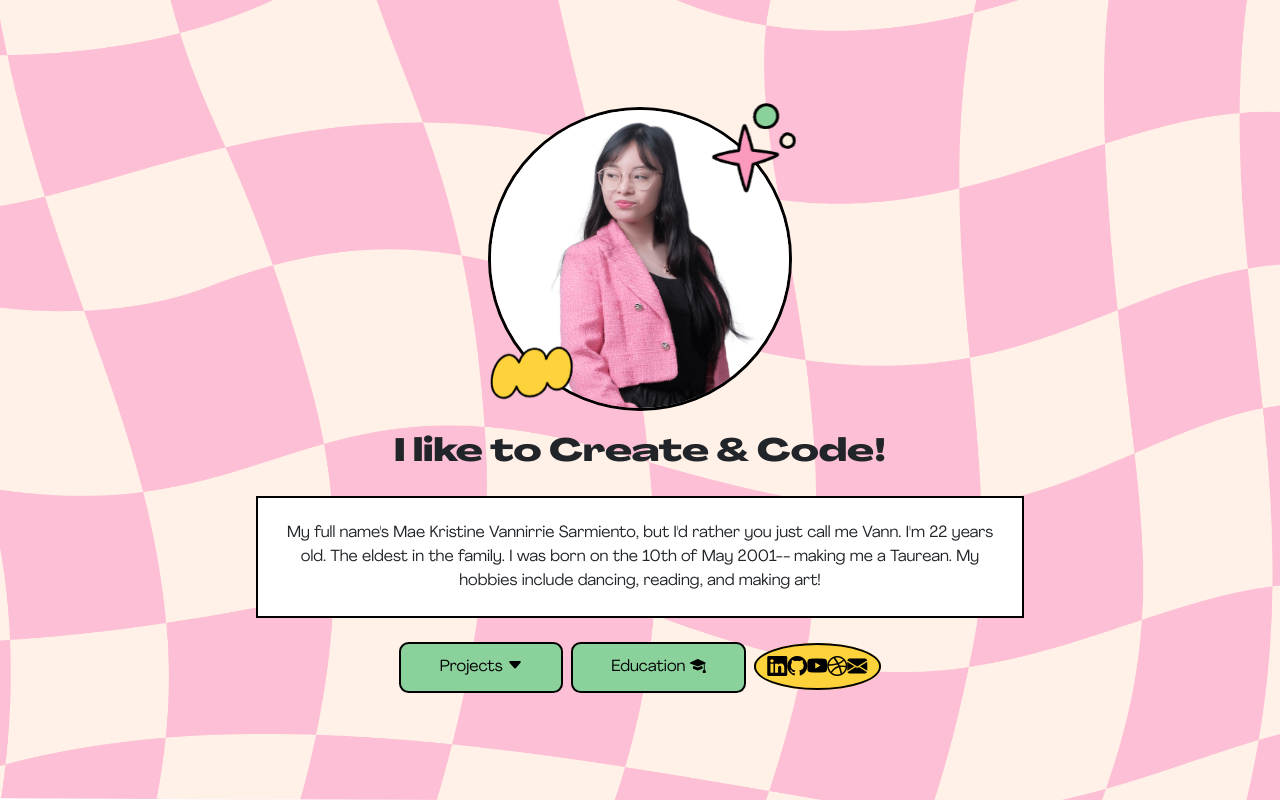
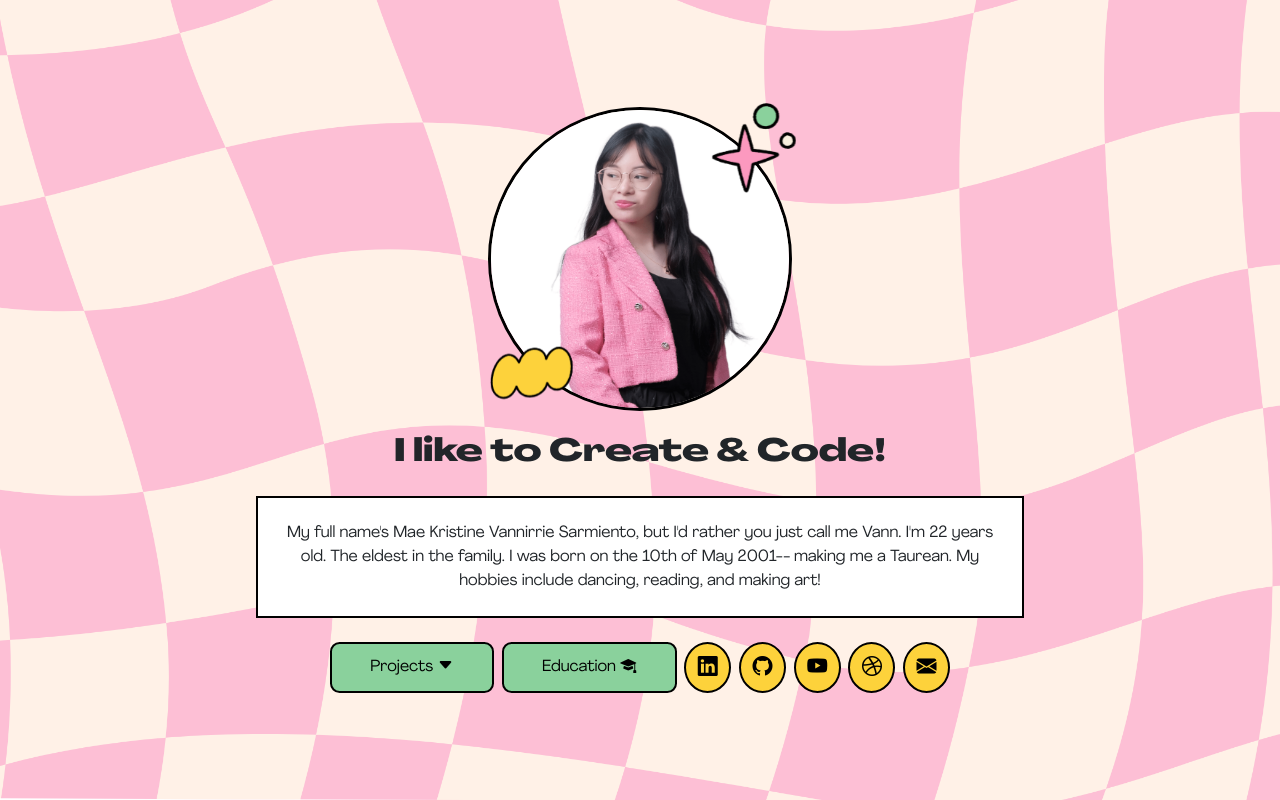
Before and after one commit to vannirriesarmiento/portfolio, a React (Create React App) app: page / in a window 1280 px wide. Shown: the top 800 px of the page. Built offline with nearby package versions, Linux system fonts and the light colour scheme.

Commit message:
ref: revise buttons into nav class

```diff
--- a/src/components/Header.js
+++ b/src/components/Header.js
@@ -65,40 +65,38 @@ const Header = ({ scrollToBody, isSmallSize }) => {
                                 My hobbies include dancing, reading, and making art!
                             </div>
                         </div>
-                        <div className="justify-content-center mt-4" data-aos="fade-up" data-aos-delay="500" data-aos-duration="1000">
+                        <div className="nav justify-content-center mt-4" data-aos="fade-up" data-aos-delay="500" data-aos-duration="1000">
                             {!isSmallSize() &&
                                 <>
-                                    <button type="button" className='button intro-nav' onClick={scrollToBody}>Projects&nbsp;<i className="bi bi-caret-down-fill"></i></button>
-                                    <button type="button" className='button intro-nav' onClick={(e) => changeIntro(e)}>Education&nbsp;<i className="bi bi-mortarboard-fill"></i></button>
+                                    <button type="button" className='button nav-item intro-nav' onClick={scrollToBody}>Projects&nbsp;<i className="bi bi-caret-down-fill"></i></button>
+                                    <button type="button" className='button nav-item intro-nav' onClick={(e) => changeIntro(e)}>Education&nbsp;<i className="bi bi-mortarboard-fill"></i></button>
                                 </>
                             }
-                            <span className='intro-icons align-middle'>
                             {isSmallSize() &&
                                 <>
-                                        <a href='/' onClick={scrollToBody}>
-                                            <i className="greenbg bi bi-caret-down-fill"></i>
+                                    <a className='nav-item intro-icons greenbg' href='/' onClick={scrollToBody}>
+                                        <i className="bi bi-caret-down-fill"></i>
                                     </a>
-                                        <a href='/' onClick={(e) => changeIntro(e)}>
-                                            <i className="greenbg bi bi-mortarboard-fill"></i>
+                                    <a className='nav-item intro-icons greenbg' href='/' onClick={(e) => changeIntro(e)}>
+                                        <i className="bi bi-mortarboard-fill"></i>
                                     </a>
                                 </>
                             }
-                                <a href='https://www.linkedin.com/in/mae-kristine-vannirrie-sarmiento/' target='_blank' rel="noreferrer">
+                            <a className='nav-item intro-icons' href='https://www.linkedin.com/in/mae-kristine-vannirrie-sarmiento/' target='_blank' rel="noreferrer">
                                 <i className="bi bi-linkedin"></i>
                             </a>
-                                <a href="https://github.com/vannirriesarmiento" target='_blank' rel="noreferrer">
+                            <a className='nav-item intro-icons' href="https://github.com/vannirriesarmiento" target='_blank' rel="noreferrer">
                                 <i className="bi bi-github"></i>
                             </a>
-                                <a href="https://youtube.com/@vsarmiento" target='_blank' rel="noreferrer">
+                            <a className='nav-item intro-icons' href="https://youtube.com/@vsarmiento" target='_blank' rel="noreferrer">
                                 <i className="bi bi-youtube"></i>
                             </a>
-                                <a href="https://dribbble.com/vsarmiento" target='_blank' rel="noreferrer">
+                            <a className='nav-item intro-icons' href="https://dribbble.com/vsarmiento" target='_blank' rel="noreferrer">
                                 <i className="bi bi-dribbble"></i>
                             </a>
-                                <a href="mailto:sarmiento.mkv@gmail.com">
+                            <a className='nav-item intro-icons' href="mailto:sarmiento.mkv@gmail.com">
                                 <i className="bi bi-envelope-fill"></i>
                             </a>
-                            </span>
                         </div>
                     </div>
                 }
```
Lines whose indentation alone changed are shown as unchanged.
